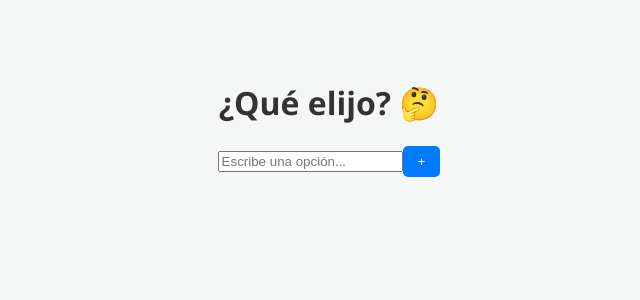
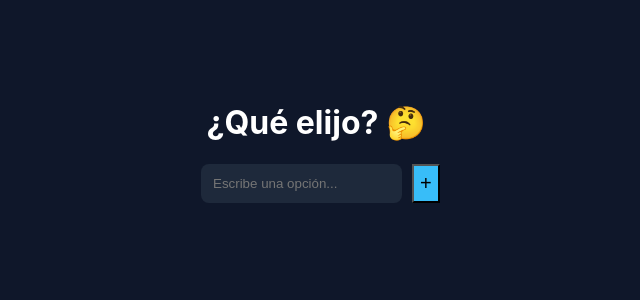
Before and after one commit to SamuelDiaz2/reactVite, a React app in the folder reactVite/: page / in a window 1280 px wide. Shown: the top 300 px of the page, without its empty margins (311-951 px from the left). Built offline with nearby package versions, Linux system fonts and the light colour scheme; the HTML template or start-up script is replaced by a standard one.

Commit message:
Actualizar style.css

```diff
--- a/reactVite/src/style.css
+++ b/reactVite/src/style.css
@@ -1,99 +1,92 @@
-/* Estilo general */
 body {
-  font-family: 'Segoe UI', Tahoma, Geneva, Verdana, sans-serif;
-  background-color: #f4f7f6;
+  margin: 0;
+  background-color: #0f172a;
+  color: white;
+  font-family: 'Inter', sans-serif;
   display: flex;
   justify-content: center;
-  padding: 20px;
 }
 
-.calendar-container {
-  background: white;
-  padding: 25px;
-  border-radius: 12px;
-  box-shadow: 0 10px 30px rgba(0,0,0,0.1);
-  width: 100%;
-  max-width: 500px;
+.app-container {
+  max-width: 400px;
+  width: 90%;
+  text-align: center;
+  padding-top: 50px;
 }
 
-h1 { color: #333; text-align: center; }
-
-/* Navegación */
-.nav-controls {
+.input-group {
   display: flex;
-  justify-content: space-between;
-  align-items: center;
+  gap: 10px;
   margin-bottom: 20px;
 }
 
-button {
-  padding: 8px 15px;
+input {
+  flex: 1;
+  padding: 12px;
+  border-radius: 8px;
   border: none;
-  border-radius: 5px;
-  background-color: #007bff;
+  background: #1e293b;
   color: white;
-  cursor: pointer;
-  transition: 0.3s;
 }
 
-button:hover { background-color: #0056b3; }
-
-/* Tabla */
-table {
-  width: 100%;
-  border-collapse: collapse;
-  margin-bottom: 20px;
+.btn-add {
+  background: #38bdf8;
+  font-size: 20px;
+  width: 45px;
 }
 
-th { background: #f8f9fa; color: #666; padding: 10px; }
-
-td {
-  height: 60px;
-  text-align: center;
-  vertical-align: middle;
-  border: 1px solid #eee;
-  transition: 0.2s;
+.options-list {
+  display: flex;
+  flex-wrap: wrap;
+  gap: 8px;
+  justify-content: center;
+  margin-bottom: 30px;
 }
 
-td:hover { background-color: #f0f7ff; }
-
-/* El día seleccionado */
-.selected-day {
-  background-color: #e7f3ff !important;
-  font-weight: bold;
-  border: 2px solid #007bff;
+.option-tag {
+  background: #334155;
+  padding: 6px 12px;
+  border-radius: 20px;
+  font-size: 14px;
 }
 
-/* Formulario de notas */
-.note-form {
-  background: #f9f9f9;
+.btn-decide {
+  background: #8b5cf6;
+  width: 100%;
   padding: 15px;
-  border-radius: 8px;
-  margin-top: 15px;
+  font-weight: bold;
+  font-size: 18px;
+  margin-bottom: 10px;
+  box-shadow: 0 4px 14px rgba(139, 92, 246, 0.4);
 }
 
-input[type="text"] {
-  width: 70%;
-  padding: 8px;
-  margin-right: 10px;
-  border: 1px solid #ddd;
-  border-radius: 4px;
+.spinning {
+  animation: pulse 0.5s infinite;
+  opacity: 0.7;
 }
 
-/* Lista de actividades */
-.activities-list {
-  list-style: none;
-  padding: 0;
+@keyframes pulse {
+  0% { transform: scale(1); }
+  50% { transform: scale(1.05); }
+  100% { transform: scale(1); }
 }
 
-.activities-list li {
-  background: #fff;
-  border-left: 4px solid #007bff;
-  margin-bottom: 8px;
-  padding: 10px;
-  display: flex;
-  justify-content: space-between;
-  box-shadow: 0 2px 5px rgba(0,0,0,0.05);
+.winner-announcement {
+  margin-top: 30px;
+  animation: slideUp 0.5s ease-out;
 }
 
-.btn-delete { background-color: #ff4d4d; padding: 4px 8px; font-size: 12px; }
+.winner-card {
+  font-size: 32px;
+  color: #fbbf24;
+  font-weight: 800;
+  padding: 20px;
+  border: 2px solid #fbbf24;
+  border-radius: 12px;
+  background: rgba(251, 191, 36, 0.1);
+}
+
+@keyframes slideUp {
+  from { transform: translateY(20px); opacity: 0; }
+  to { transform: translateY(0); opacity: 1; }
+}
```
